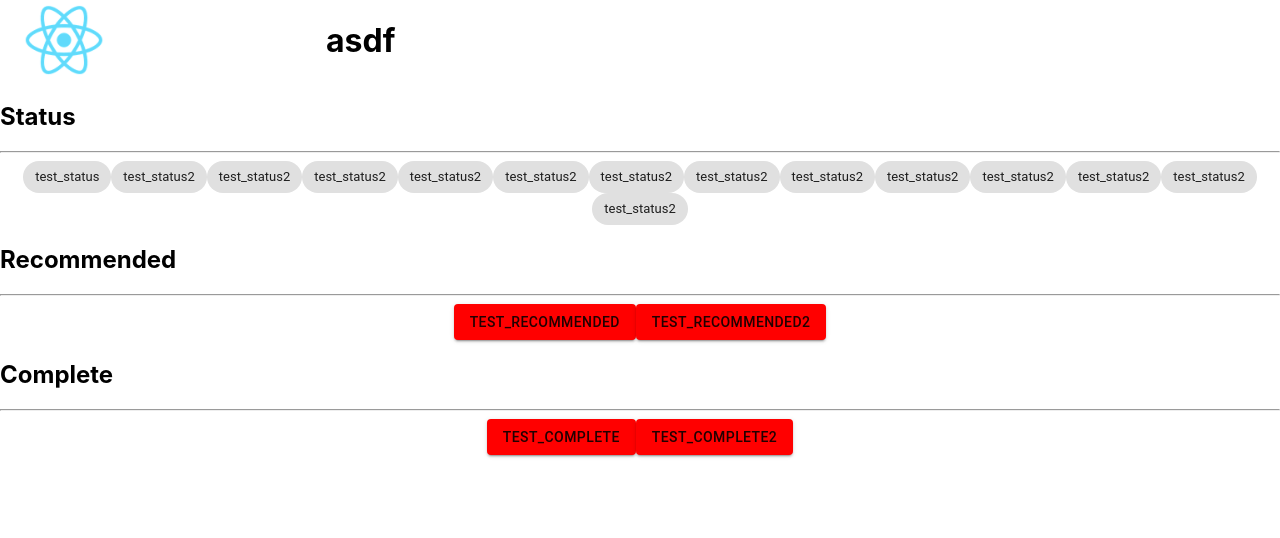
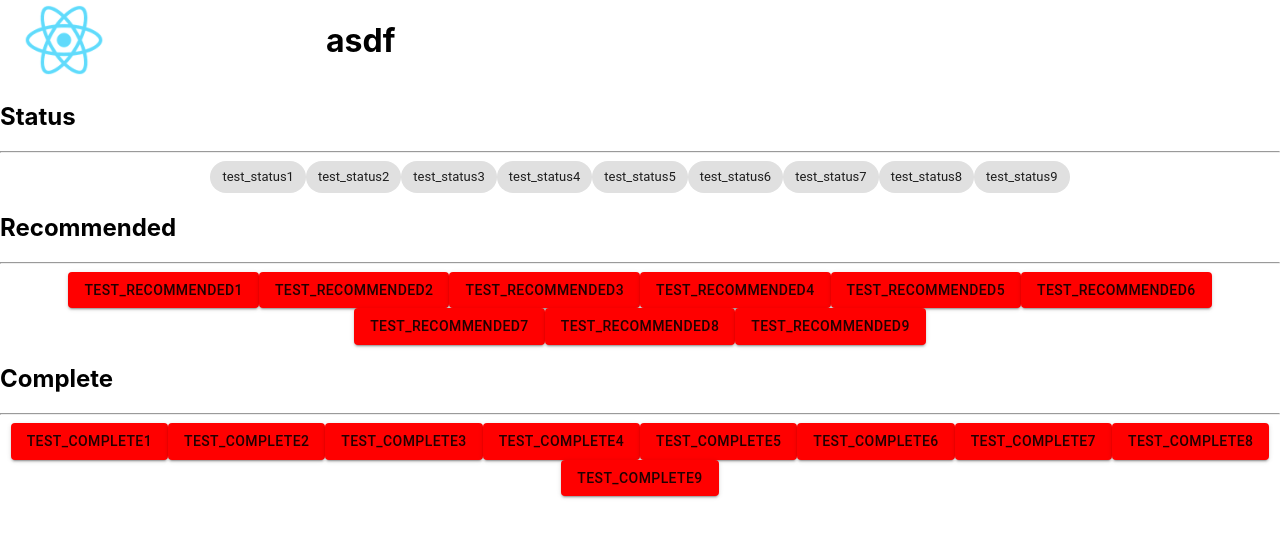
Before and after one commit to punipuni21/HackU_team1, a React (Create React App) app in the folder hacku-team1/: page / in a window 1280 px wide. Shown: the top 538 px of the page. Built offline with nearby package versions, Linux system fonts and the light colour scheme.

Commit message:
テスト用のbuttonの出力をmapを使うように変更した

```diff
--- a/hacku-team1/src/components/organisms/Complete.tsx
+++ b/hacku-team1/src/components/organisms/Complete.tsx
@@ -19,8 +19,9 @@ const Complete = (props: Props) => {
             <h2 className={classes.title}>Complete</h2>
             <hr></hr>
             <div>
-                <RecommendButton text={props.text} />
-                <RecommendButton text={props.text + "2"} />
+                {[1, 2, 3, 4, 5, 6, 7, 8, 9].map((num) => (
+                    <RecommendButton text={props.text+num} />
+                ))}
             </div>
         </div>
     );
--- a/hacku-team1/src/components/organisms/Recommended.tsx
+++ b/hacku-team1/src/components/organisms/Recommended.tsx
@@ -19,8 +19,9 @@ const Recommended = (props: Props) => {
             <h2 className={classes.title}>Recommended</h2>
             <hr></hr>
             <div>
-                <RecommendButton text={props.text} />
-                <RecommendButton text={props.text + "2"} />
+                {[1, 2, 3, 4, 5, 6, 7, 8, 9].map((num) => (
+                    <RecommendButton text={props.text+num} />
+                ))}
             </div>
         </div>
     );
--- a/hacku-team1/src/components/organisms/Status.tsx
+++ b/hacku-team1/src/components/organisms/Status.tsx
@@ -19,20 +19,9 @@ const Status = (props: Props) => {
             <h2 className={classes.title}>Status</h2>
             <hr></hr>
             <div>
-                <StatusItem text={props.text} />
-                <StatusItem text={props.text + "2"} />
-                <StatusItem text={props.text + "2"} />
-                <StatusItem text={props.text + "2"} />
-                <StatusItem text={props.text + "2"} />
-                <StatusItem text={props.text + "2"} />
-                <StatusItem text={props.text + "2"} />
-                <StatusItem text={props.text + "2"} />
-                <StatusItem text={props.text + "2"} />
-                <StatusItem text={props.text + "2"} />
-                <StatusItem text={props.text + "2"} />
-                <StatusItem text={props.text + "2"} />
-                <StatusItem text={props.text + "2"} />
-                <StatusItem text={props.text + "2"} />
+                {[1, 2, 3, 4, 5, 6, 7, 8, 9].map((num) => (
+                    <StatusItem text={props.text+num} />
+                ))}
             </div>
         </div>
     );
```
